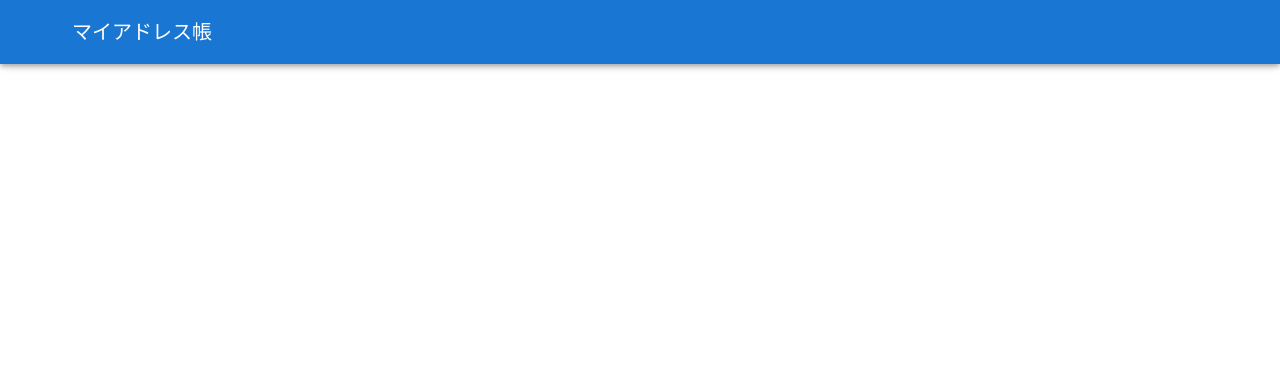
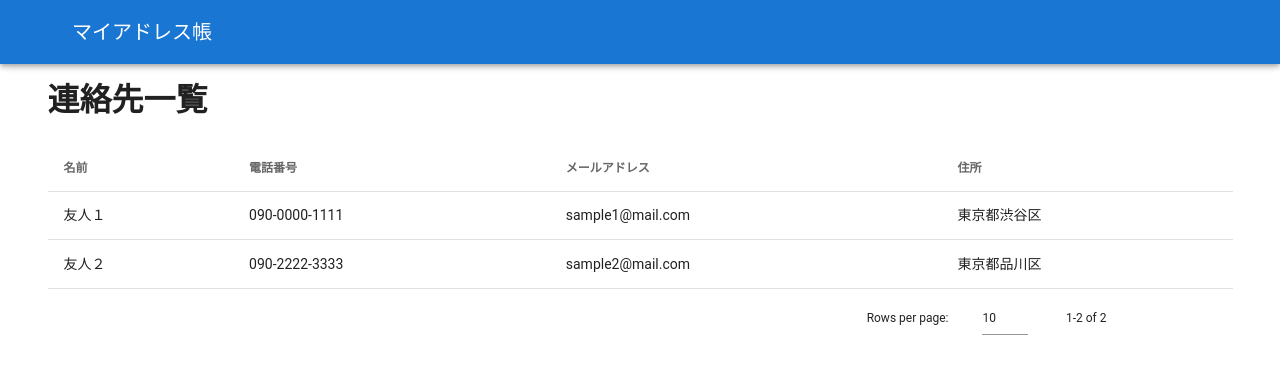
Before and after one commit to kewpie134134/vuejs-firebase-tutorial, a Vue app: page /addresses in a window 1280 px wide. Shown: the top 374 px of the page. Built offline with nearby package versions, Linux system fonts and the light colour scheme; the HTML template or start-up script is replaced by a standard one.

Commit message:
make addresses list

```diff
--- a/src/App.vue
+++ b/src/App.vue
@@ -6,8 +6,13 @@
       <v-toolbar-title>マイアドレス帳</v-toolbar-title>
       <v-spacer></v-spacer>
     </v-app-bar>
+
     <v-content>
       <SideNav />
+      <v-container fluid fill-height align-start>
+        <!-- 以下の一文でルートごとに設定したルートが表示される -->
+        <router-view />
+      </v-container>
     </v-content>
   </v-app>
 </template>
--- a/src/components/Addresses.vue
+++ /dev/null
@@ -1,9 +0,0 @@
-<template>
-  <div>
-    <h1>マイアドレス帳</h1>
-  </div>
-</template>
-
-<script></script>
-
-<style scoped lang="scss"></style>
--- a/src/components/SideNav.vue
+++ b/src/components/SideNav.vue
@@ -1,6 +1,4 @@
 <template>
-  <v-container fluid fill-height>
-    <!-- 左側に隠れている部分 -->
   <v-navigation-drawer v-model="$store.state.drawer" absolute temporary>
     <v-list>
       <v-list-item>
@@ -26,7 +24,6 @@
       </v-list-item>
     </v-list>
   </v-navigation-drawer>
-  </v-container>
 </template>
 
 <script>
--- a/src/router/index.js
+++ b/src/router/index.js
@@ -1,6 +1,7 @@
 import Vue from "vue";
 import VueRouter from "vue-router";
 import Home from "../views/Home.vue";
+import Addresses from "../views/Addresses.vue";
 
 Vue.use(VueRouter);
 
@@ -9,6 +10,11 @@
     path: "/",
     name: "Home",
     component: Home,
+  },
+  {
+    path: "/addresses",
+    name: "Addresses",
+    component: Addresses,
   },
   {
     path: "/about",
--- /dev/null
+++ b/src/views/Addresses.vue
@@ -0,0 +1,51 @@
+<template>
+  <v-container text-xs-center justify-center>
+    <v-layout row wrap>
+      <v-flex xs12>
+        <h1>連絡先一覧</h1>
+      </v-flex>
+
+      <v-flex xs12 mt-5 justify-center>
+        <v-data-table :headers="headers" :items="addresses">
+          <template v-slot:items="props">
+            <td class="text-xs-left">{{ props.item.name }}</td>
+            <td class="text-xs-left">{{ props.item.tel }}</td>
+            <td class="text-xs-left">{{ props.item.email }}</td>
+            <td class="text-xs-left">{{ props.item.address }}</td>
+          </template>
+        </v-data-table>
+      </v-flex>
+    </v-layout>
+  </v-container>
+</template>
+
+<script>
+export default {
+  data() {
+    return {
+      // Vuetifyで表示する(v-data-table)データをあらかじめdataに格納しておく
+      // textには表示する名前、valueにはプロパティ名を記述する
+      headers: [
+        { text: "名前", value: "name" },
+        { text: "電話番号", value: "tel" },
+        { text: "メールアドレス", value: "email" },
+        { text: "住所", value: "address" },
+      ],
+      addresses: [
+        {
+          name: "友人１",
+          tel: "090-0000-1111",
+          email: "sample1@mail.com",
+          address: "東京都渋谷区",
+        },
+        {
+          name: "友人２",
+          tel: "090-2222-3333",
+          email: "sample2@mail.com",
+          address: "東京都品川区",
+        },
+      ],
+    };
+  },
+};
+</script>
--- a/src/views/Home.vue
+++ b/src/views/Home.vue
@@ -1,17 +1,10 @@
 <template>
-  <div class="home">
-    <Addresses />
-  </div>
+  <div class="home"></div>
 </template>
 
 <script>
 // @ is an alias to /src
-import Addresses from "@/components/Addresses.vue";
-
 export default {
-  name: "Home",
-  components: {
-    Addresses,
-  },
+  name: "home",
 };
 </script>
```
Lines whose indentation alone changed are shown as unchanged.
